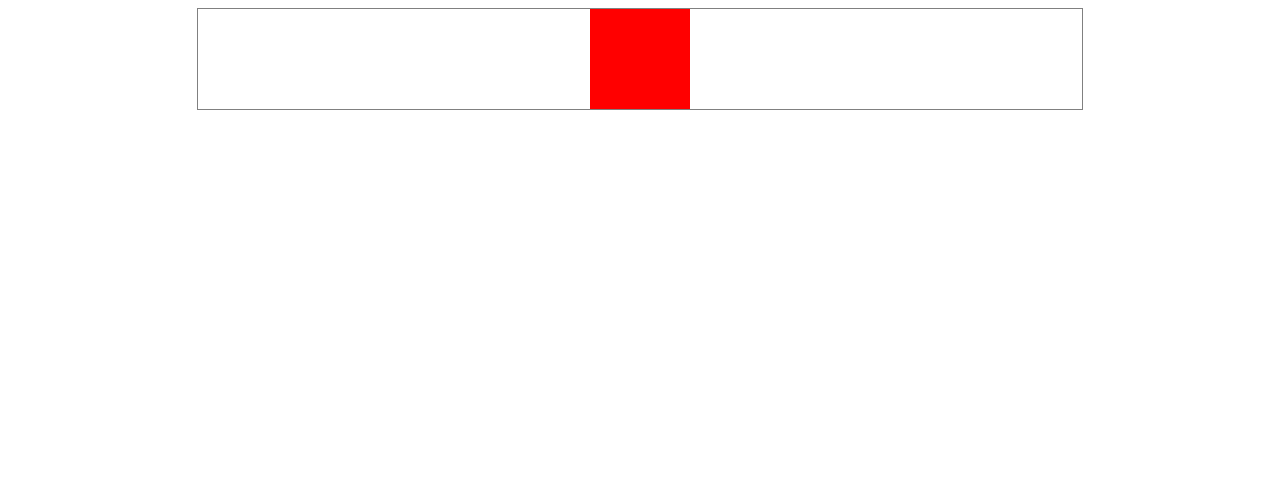
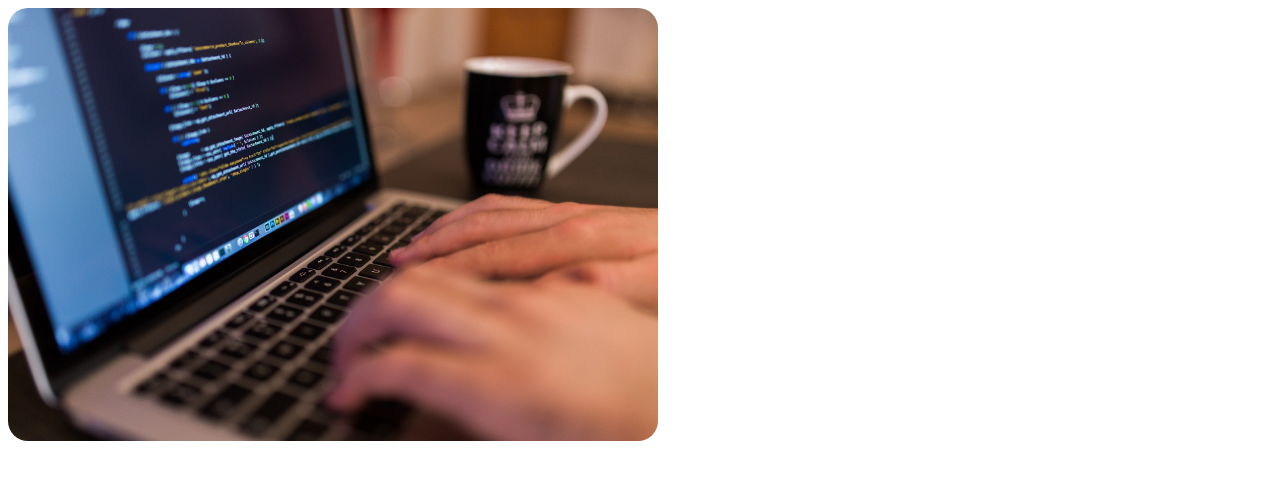
Before and after one commit to hintli/css-advanced, a plain HTML site: page index.html in a window 1280 px wide. Drawn offline with Linux system fonts and the light colour scheme.

Commit message:
transition example

```diff
--- a/index.css
+++ b/index.css
@@ -1,25 +1,33 @@
-.container {
-    width: 70%;
-    margin: 0 auto;
-    border: 1px solid grey;
-    display: flex;
-    justify-content: center;
-    align-items: center;
+.imageArea {
+    width: 650px;
+    height: 400px;
+    position: relative;
 }
 
-.box {
-    width: 100px;
-    height: 100px;
-    background-color:red;
-    transition: width 2s ease 0.2s,
-                background-color 3s ease 0.3s;
-    /* transition-property: width;
-    transition-delay: 2s;
-    transition-duration: 1s;
-    transition-timing-function: cubic-bezier(0,1.48,.85,-0.48); */
+img {
+    width: 100%;
+    height: auto;
+    border-radius: 20px;
 }
 
-.box:hover {
-    width: 300px;
-    background-color: green;
+.imageTitle {
+    width: 100%;
+    height: 100%;
+    position: absolute;
+    text-align: center;
+    top:0;
+    cursor: pointer;
+    opacity: 0;
+    transition: opacity 3s;
+
 }
+
+.imageTitle:hover{
+    opacity: 1;
+
+}
+
+h2 {
+    background-color: red;
+    color: white;
+}
--- a/index.html
+++ b/index.html
@@ -7,8 +7,11 @@
     <link rel="stylesheet" href="./index.css">
 </head>
 <body>
-    <div class="container">
-        <div class="box"></div>
+    <div class="imageArea">
+        <img src="./r7.jpg" alt="">
+        <div class="imageTitle">
+            <h2>Transition</h2>
+        </div>
     </div>
 </body>
 </html>
```
Also changed, not shown: r7.jpg (added).
